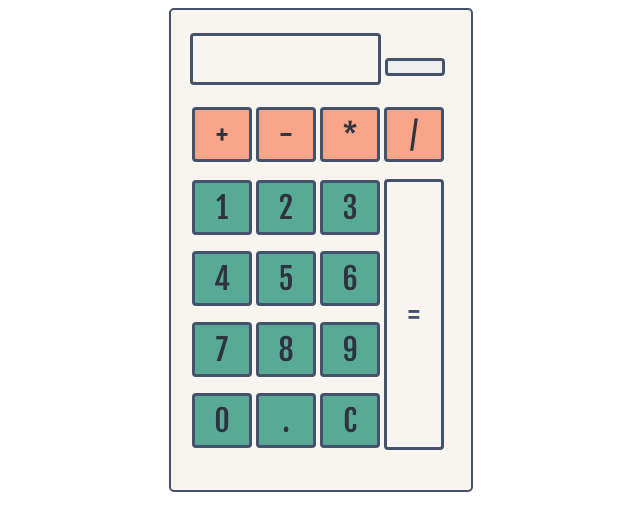
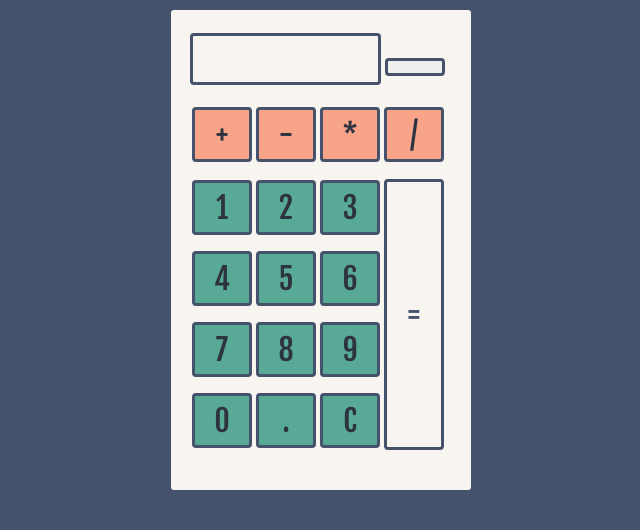
Before and after one commit to iccangji/calcWeb, a plain HTML site: page index.html in a window 1280 px wide. Shown: the whole page, without its empty margins (319-959 px from the left). Drawn offline with Linux system fonts and the light colour scheme; some icons are missing.

Commit message:
Update calc.css

```diff
--- a/calc.css
+++ b/calc.css
@@ -2,6 +2,9 @@
         *{
             font-size: 30px;
             font-family: 'Fjalla One', sans-serif;
+        }
+        body{
+            background-color: #45526c;
         }
         button{
             padding: 10%;
```
